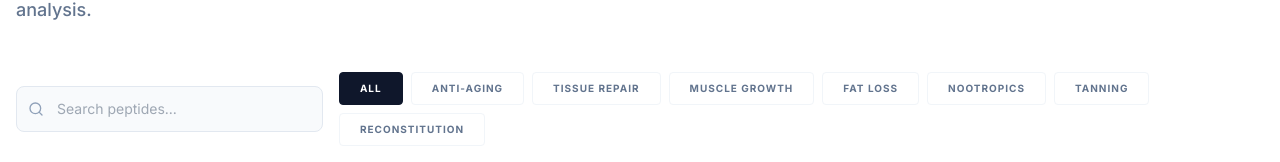
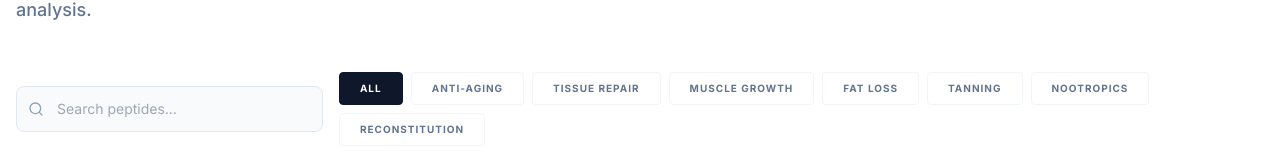
Before and after one commit to pgovostis/BOREAL-LABS-FINAL, a React (Vite) app: page /products in a window 1280 px wide. Shown: the part 325-487 px from the top of the page. Built offline with nearby package versions, Linux system fonts and the light colour scheme.

Commit message:
chore: reorder product categories to optimize flex-wrap layout

```diff
--- a/src/data/products.ts
+++ b/src/data/products.ts
@@ -23,8 +23,8 @@ export const CATEGORIES = [
   'Tissue Repair',
   'Muscle Growth',
   'Fat Loss',
+  'Tanning',
   'Nootropics',
-  'Tanning',
   'Reconstitution',
 ] as const;
 
```
